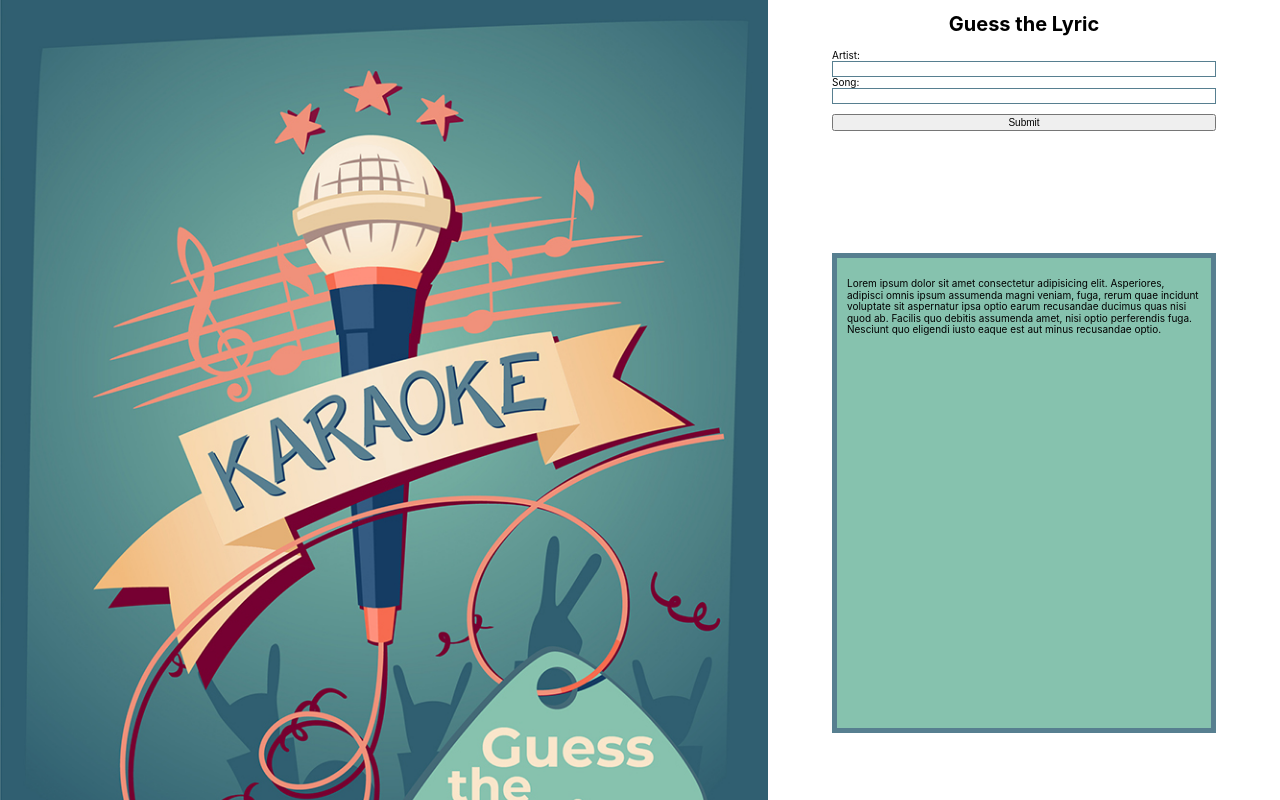
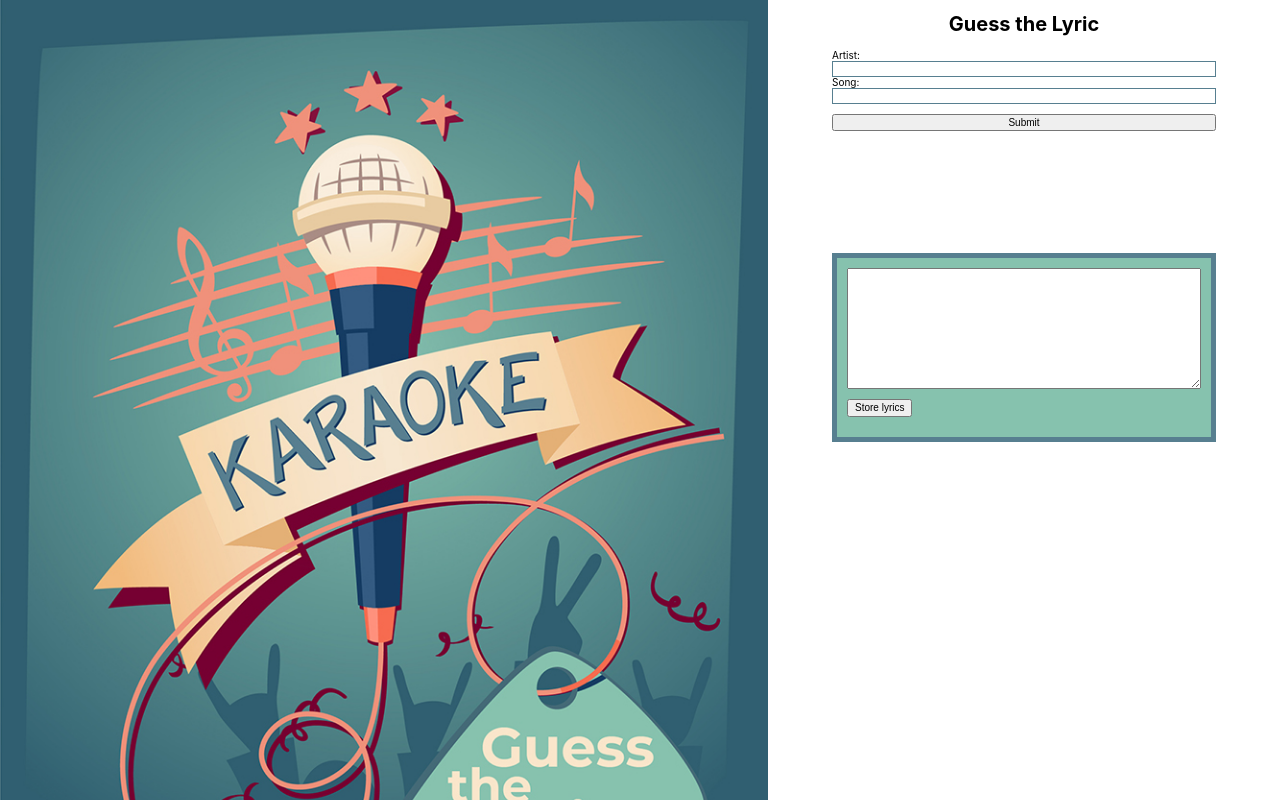
Before and after one commit to saveTheLyric/saveTheLyricProjectSix, a React (Create React App) app: page / in a window 1280 px wide. Built offline with nearby package versions, Linux system fonts and the light colour scheme; no server answers; the database is empty.

Commit message:
stored data into firebase and rendered back to DOM

```diff
--- a/package.json
+++ b/package.json
@@ -7,7 +7,7 @@
     "@testing-library/react": "^9.5.0",
     "@testing-library/user-event": "^7.2.1",
     "axios": "^0.20.0",
-    "firebase": "^7.21.1",
+    "firebase": "^7.22.0",
     "gh-pages": "^3.1.0",
     "react": "^16.13.1",
     "react-dom": "^16.13.1",
--- a/src/App.js
+++ b/src/App.js
@@ -2,6 +2,7 @@ import React, { Component } from 'react';
 import './App.css';
 import Header from './Header.js';
 import Body from "./Body.js"
+import Firebase from './FirebaseComponent'
 
 class App extends Component {
   constructor() {
@@ -17,6 +18,9 @@ class App extends Component {
       <div className="App">
         <Header />
         <Body/>
+        <div>
+          <Firebase />
+        </div>
       </div>
     );
   }
--- a/src/Body.js
+++ b/src/Body.js
@@ -1,9 +1,11 @@
+import React, { Component } from "react";
 import Axios from "axios";
-import React, { Component } from "react";
+import firebase from './firebase';
+
 
 class Body extends Component {
   constructor() {
-    super()
+    super();
     this.state = {
       firebaseData: {
         artist: "",
@@ -36,10 +38,48 @@ class Body extends Component {
   getLyrics = (e) => {
     e.preventDefault();
     Axios.get(`https://api.lyrics.ovh/v1/${this.state.firebaseData.artist}/${this.state.firebaseData.song}`)
-    .then((results) => {
+    .then((response) => {
+      console.log(response.data.lyrics);
+      const lyrics = response.data.lyrics
+      this.setState({
+        firebaseData: {
+          artist: this.state.firebaseData.artist,
+          song: this.state.firebaseData.song,
+          lyrics
+        }
+      });
+    })
+  }
 
-      console.log(results);
-    })
+updatedLyrics = () => {
+// reset input field
+  this.setState({
+    firebaseData: {
+      artist: "",
+      song: "",
+      lyrics: ""
+    }
+  })
+}
+
+  // Store firebaseData: (artist, song, lyrics) to firebase
+  firebase = (event) => {
+    event.preventDefault();
+
+    // open portal to Firebase
+    const dbRef = firebase.database().ref()
+
+    // add new record to Firebase
+    dbRef.push(this.state.firebaseData);
+
+    // reset input field
+    this.setState({
+      firebaseData: {
+        artist: "",
+        song: "",
+        lyrics: ""
+      }
+    });
   }
 
   render(){
@@ -70,13 +110,50 @@ class Body extends Component {
               <button type="submit">Submit</button>
             </form>
           </div>
-          <div className="lyrics">
-            <p>Lorem ipsum dolor sit amet consectetur adipisicing elit. Asperiores, adipisci omnis ipsum assumenda magni veniam, fuga, rerum quae incidunt voluptate sit aspernatur ipsa optio earum recusandae ducimus quas nisi quod ab. Facilis quo debitis assumenda amet, nisi optio perferendis fuga. Nesciunt quo eligendi iusto eaque est aut minus recusandae optio.</p>
-          </div>
+
+          {/* button to push to firebase */}
+          {/* option 1 */}
+          {/* <section className="right">
+            <div className="lyrics">
+              <p value={this.state.firebaseData.lyrics}>
+                {this.state.firebaseData.lyrics}
+              </p>
+            </div>
+            <div className="buttonContainer">
+              <button className="saveLyrics" onClick={this.firebase}>
+                Store lyrics
+              </button>
+            </div>
+          </section> */}
+
+          {/* option 2 */}
+          <section className="right">
+            <div className="lyrics">
+                <form action="submit" onSubmit={this.firebase}>
+
+                  <textarea
+                  name="plans"
+                  cols="30"
+                  rows="10"
+                  minLength="10"
+                  maxLength=""
+                  onChange={this.updatedLyrics}
+                  value={this.state.firebaseData.lyrics}
+                  >
+                    {this.state.firebaseData.lyrics}
+                  </textarea>
+
+                  <div className="buttonContainer">
+                    <button className="saveLyrics">Store lyrics</button>
+                  </div>
+
+              </form>
+            </div>
+          </section>
         </div>
       // </div>
 
-    )
+    );
   }
 }
 
--- /dev/null
+++ b/src/FirebaseComponent.js
@@ -0,0 +1,54 @@
+import React, { Component } from "react";
+import firebase from './firebase';
+
+class Firebase extends Component {
+    constructor() {
+        super()
+        this.state = {
+            storedFirebaseData: [],
+        }
+    }
+
+    componentDidMount() {
+        // create a Firebase reference
+        const dbRef = firebase.database().ref();
+        // listen to the value change and use `response` as the db value
+        dbRef.on('value', (response) => {
+          // clean up data from Firebase and store in state
+            const storedFirebaseData = [];
+            const data = response.val();
+
+            for(let key in data) {
+                storedFirebaseData.push({
+                    key: key,
+                    artistSongLyrics: data[key]
+                });
+            }
+            console.log(storedFirebaseData)
+            this.setState({
+                storedFirebaseData: storedFirebaseData
+            });
+
+        });
+    }
+
+    render() {
+        return (
+            <>
+                <div>
+                    {this.state.storedFirebaseData.map((data, index) => {
+                        {console.log(data)}
+                        return (
+                            <>
+                                <h2>{data.artistSongLyrics.artist.toUpperCase()} - {data.artistSongLyrics.song.toUpperCase()}</h2>
+                                <p>{data.artistSongLyrics.lyrics}</p>
+                            </>
+                        )
+                    })}
+                </div>
+            </>
+        );
+    }
+}
+
+export default Firebase;
--- a/src/firebase.js
+++ b/src/firebase.js
@@ -1,3 +1,6 @@
+import firebase from 'firebase/app';    //firebase
+import 'firebase/database';             //firebase database
+
   // Your web app's Firebase configuration
   const firebaseConfig = {
     apiKey: "AIzaSyA3-ydP6B_gCEZnb3Qhw_bO8Rb58aMUutA",
@@ -8,5 +11,8 @@
     messagingSenderId: "90336307330",
     appId: "1:90336307330:web:40ef96b904978aafcbec9b"
   };
+
   // Initialize Firebase
 firebase.initializeApp(firebaseConfig);
+
+export default firebase;
```
Also changed, not shown: 1 other file (tests, documents, lock files or other folders). Lines whose indentation alone changed are shown as unchanged.
